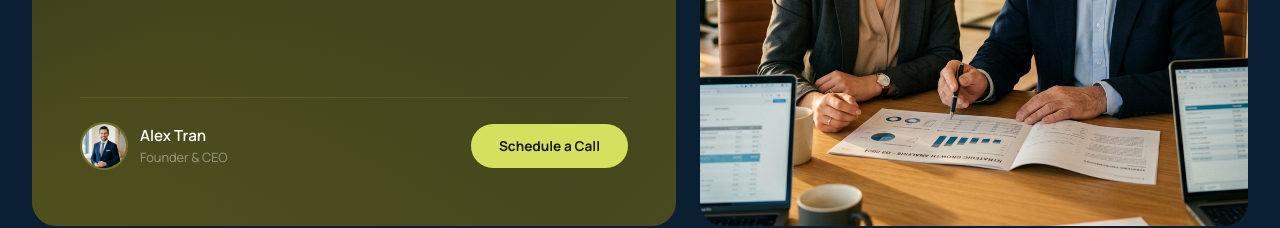
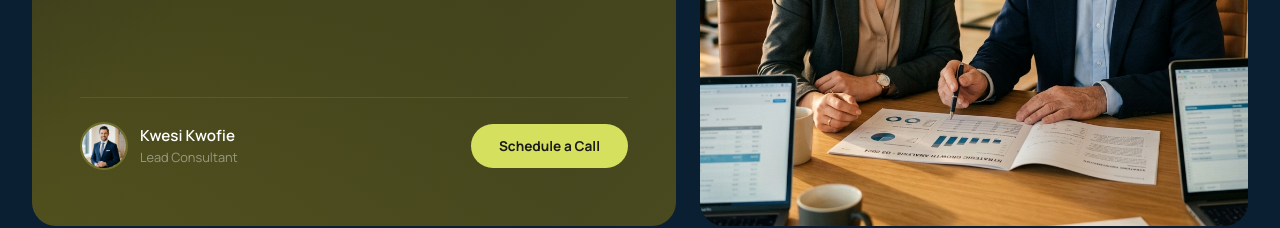
Before and after one commit to Bloom-Advisors/bloom-website, a React (Vite) app: page / in a window 1280 px wide. Shown: the part 3220-3448 px from the top of the page. Built offline with nearby package versions, Linux system fonts and the light colour scheme.

Commit message:
Update person name to Kwesi Kwofie - Lead Consultant

```diff
--- a/src/components/CTABanner.jsx
+++ b/src/components/CTABanner.jsx
@@ -10,8 +10,8 @@ const CTABanner = ({
   btnText = "Schedule a Call",
   btnLink = "https://outlook.office.com/bookwithme/user/e99565bbfe2d464a800fa3e1a350b053@bloomadvisors.uk/meetingtype/9L1KQFzxUkmChE8jx-Tgww2?anonymous&ismsaljsauthenabled&ep=mlink",
   image = "/cta_collaboration.png",
-  personName = "Alex Tran",
-  personRole = "Founder & CEO",
+  personName = "Kwesi Kwofie",
+  personRole = "Lead Consultant",
   personImage = "/expert_1.png"
 }) => {
   return (
--- a/src/pages/ContactPage.jsx
+++ b/src/pages/ContactPage.jsx
@@ -190,8 +190,8 @@ const ContactPage = () => {
         btnText="Book a Free Call"
         btnLink="https://outlook.office.com/bookwithme/user/e99565bbfe2d464a800fa3e1a350b053@bloomadvisors.uk/meetingtype/9L1KQFzxUkmChE8jx-Tgww2?anonymous&ismsaljsauthenabled&ep=mlink"
         image="/cta_collaboration.png"
-        personName="Kwesi Bloom"
-        personRole="Principal Advisor"
+        personName="Kwesi Kwofie"
+        personRole="Lead Consultant"
         personImage="/expert_1.png"
       />
 
```
